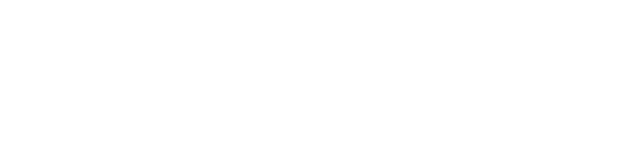
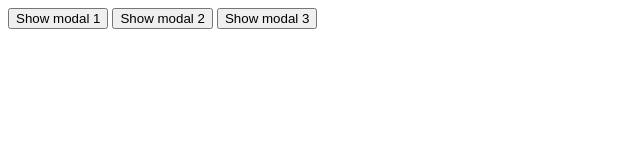
Before and after one commit to KaranChandekar/Modal-Window, a plain HTML site: page index.html in a window 1280 px wide. Shown: the whole page, without its empty margins (0-640 px from the left). Drawn offline with Linux system fonts and the light colour scheme.

Commit message:
add buttons

```diff
--- a/index.html
+++ b/index.html
@@ -8,6 +8,10 @@
     <title>Modal window</title>
   </head>
   <body>
+    <button class="show-modal">Show modal 1</button>
+    <button class="show-modal">Show modal 2</button>
+    <button class="show-modal">Show modal 3</button>
+
     <script src="script.js"></script>
   </body>
 </html>
```
